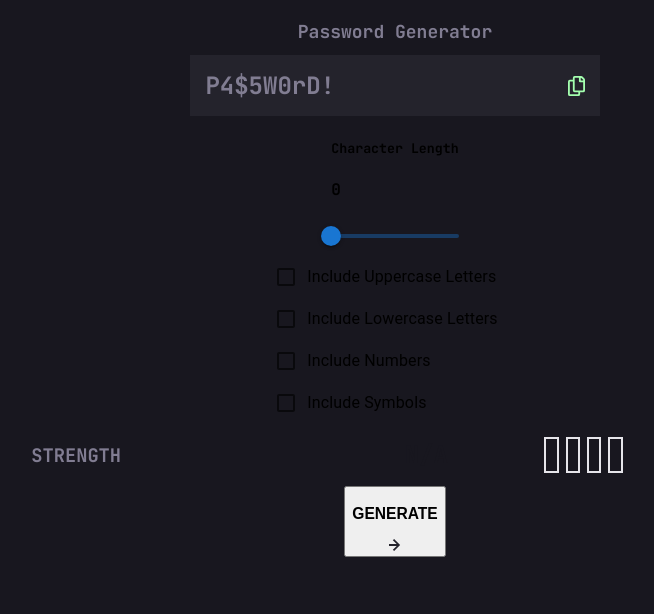
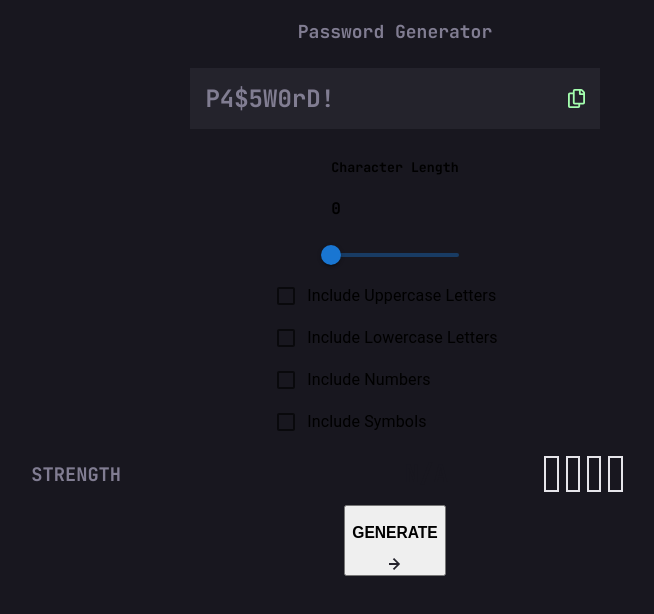
Before and after one commit to spomberg/password-generator, a React (Create React App) app: page / in a window 1280 px wide. Shown: the top 614 px of the page, without its empty margins (245-899 px from the left). Built offline with nearby package versions, Linux system fonts and the light colour scheme.

Commit message:
Add margin top and bottom

```diff
--- a/src/components/TextField/TextField.scss
+++ b/src/components/TextField/TextField.scss
@@ -7,6 +7,8 @@
   width: 30%;
   background-color: $component-bg;
   padding: 1.2%;
+  margin-top: 1%;
+  margin-bottom: 0.5%;
 
   span {
     color: $font-color;
```
